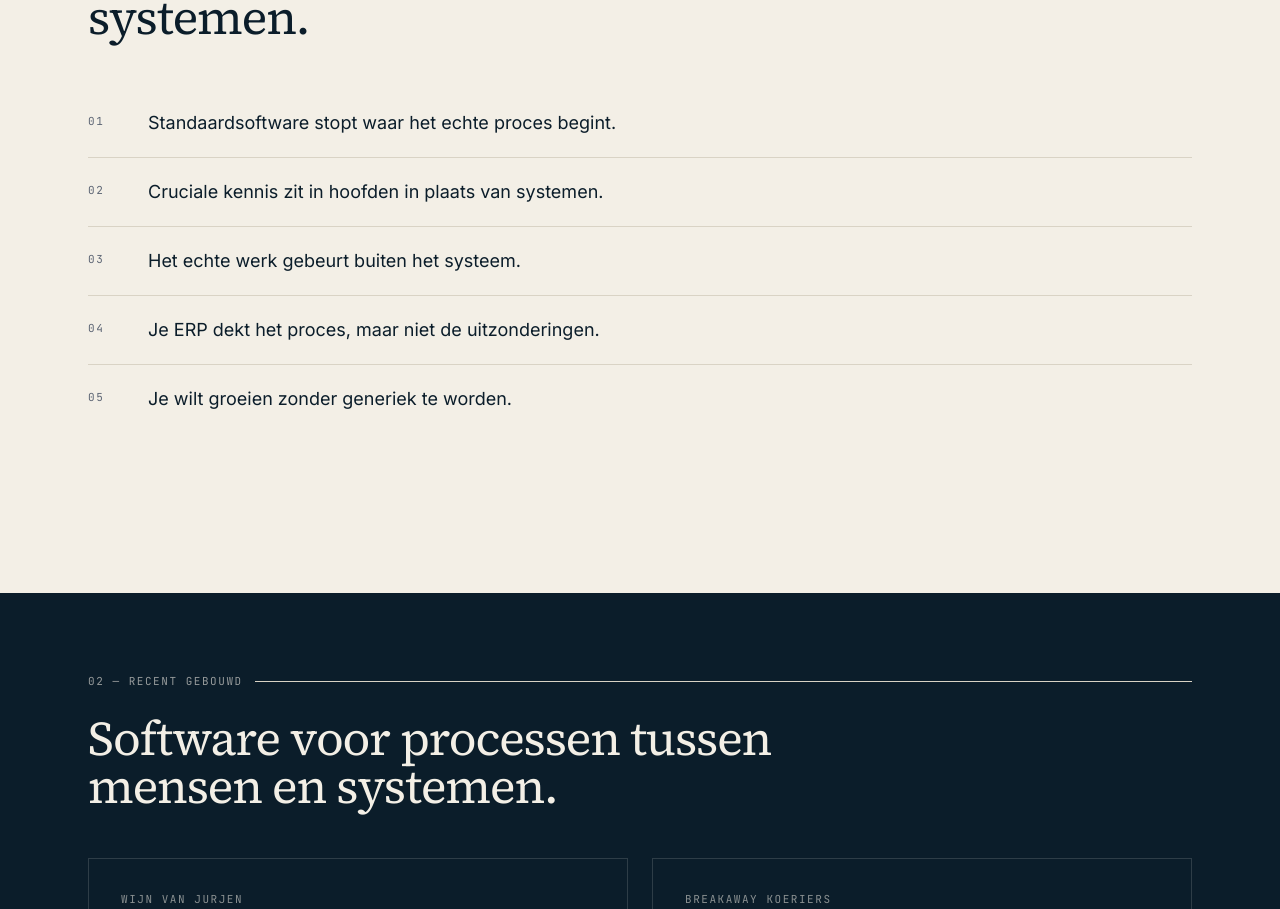
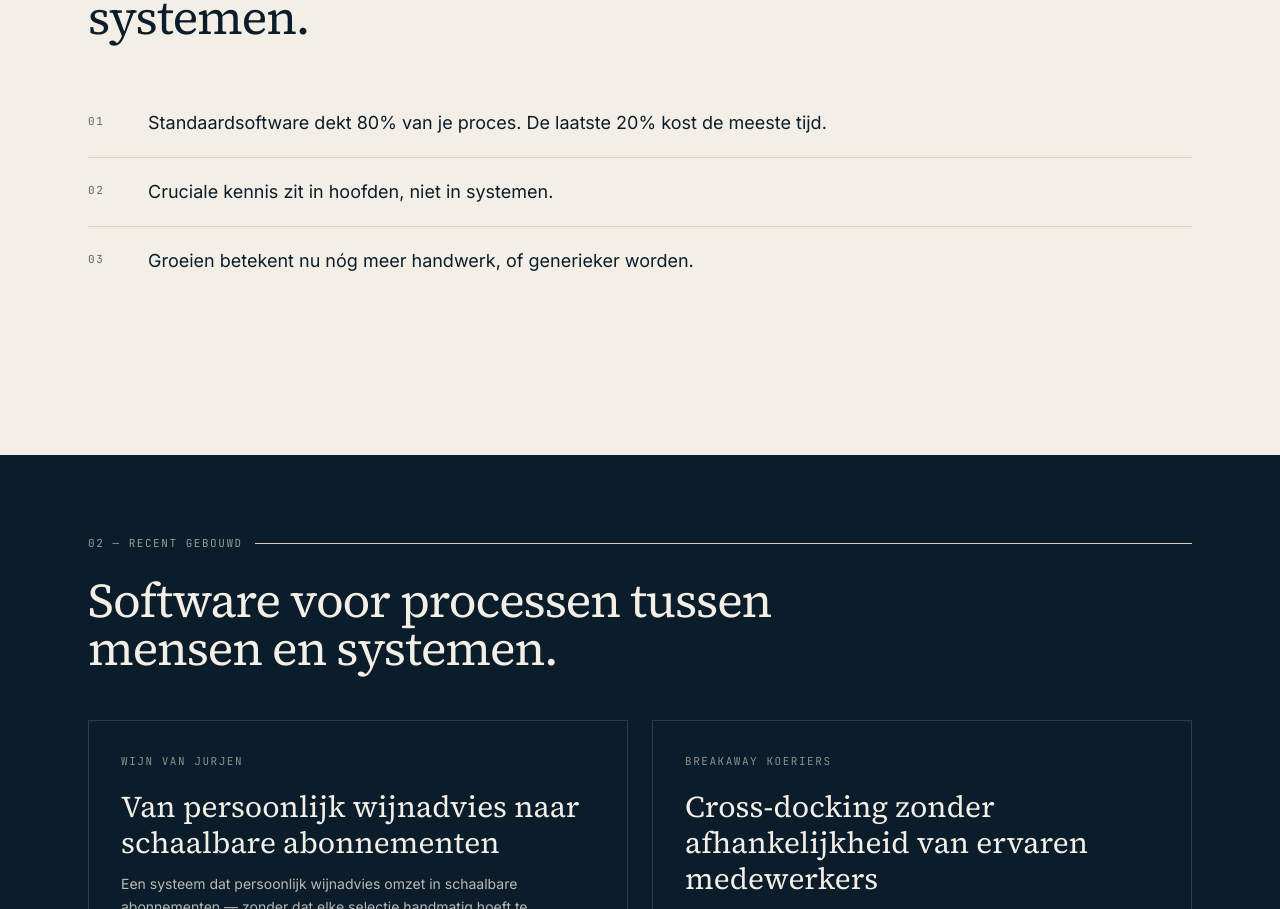
Before and after one commit to JWT20/tyne-works-site, a Next.js app: page / in a window 1280 px wide. Shown: the part 827-1736 px from the top of the page. Built offline with nearby package versions, Linux system fonts and the light colour scheme.

Commit message:
Tighten 'Voor wie' to three non-overlapping bullets

```diff
--- a/src/app/page.tsx
+++ b/src/app/page.tsx
@@ -33,11 +33,9 @@ export default function HomePage() {
           Voor bedrijven waar groei vastloopt tussen handwerk en systemen.
         </h2>
         <div>
-          <NumberedRow n="01" body="Standaardsoftware stopt waar het echte proces begint." />
-          <NumberedRow n="02" body="Cruciale kennis zit in hoofden in plaats van systemen." />
-          <NumberedRow n="03" body="Het echte werk gebeurt buiten het systeem." />
-          <NumberedRow n="04" body="Je ERP dekt het proces, maar niet de uitzonderingen." />
-          <NumberedRow n="05" body="Je wilt groeien zonder generiek te worden." />
+          <NumberedRow n="01" body="Standaardsoftware dekt 80% van je proces. De laatste 20% kost de meeste tijd." />
+          <NumberedRow n="02" body="Cruciale kennis zit in hoofden, niet in systemen." />
+          <NumberedRow n="03" body="Groeien betekent nu nóg meer handwerk, of generieker worden." />
         </div>
       </section>
 
```
